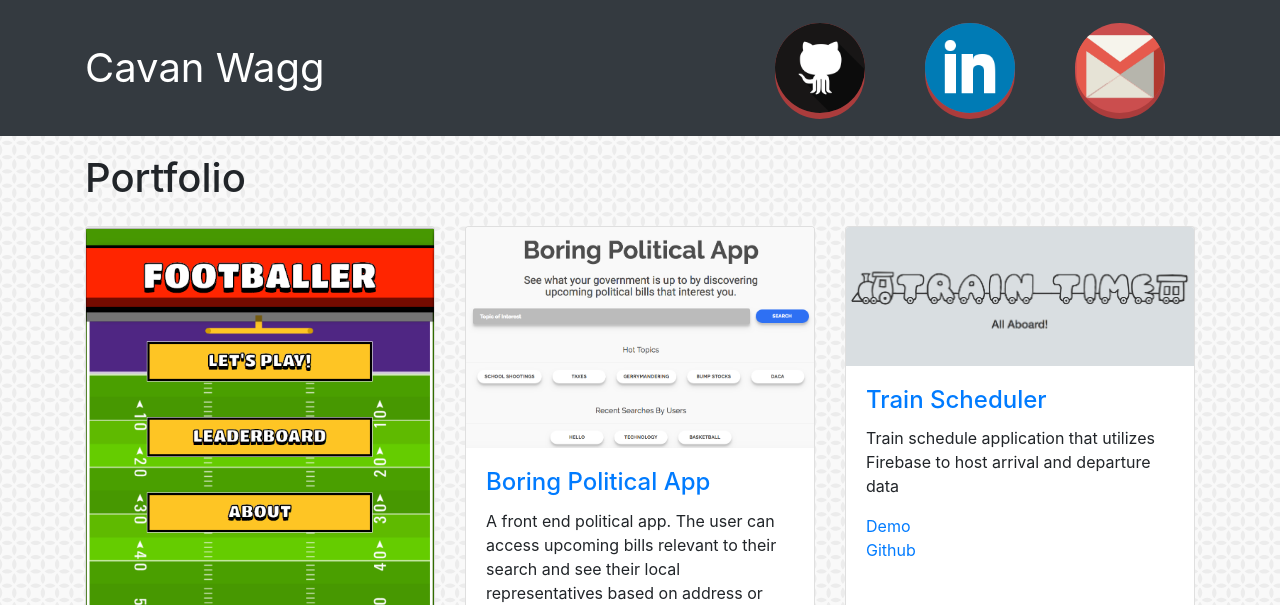
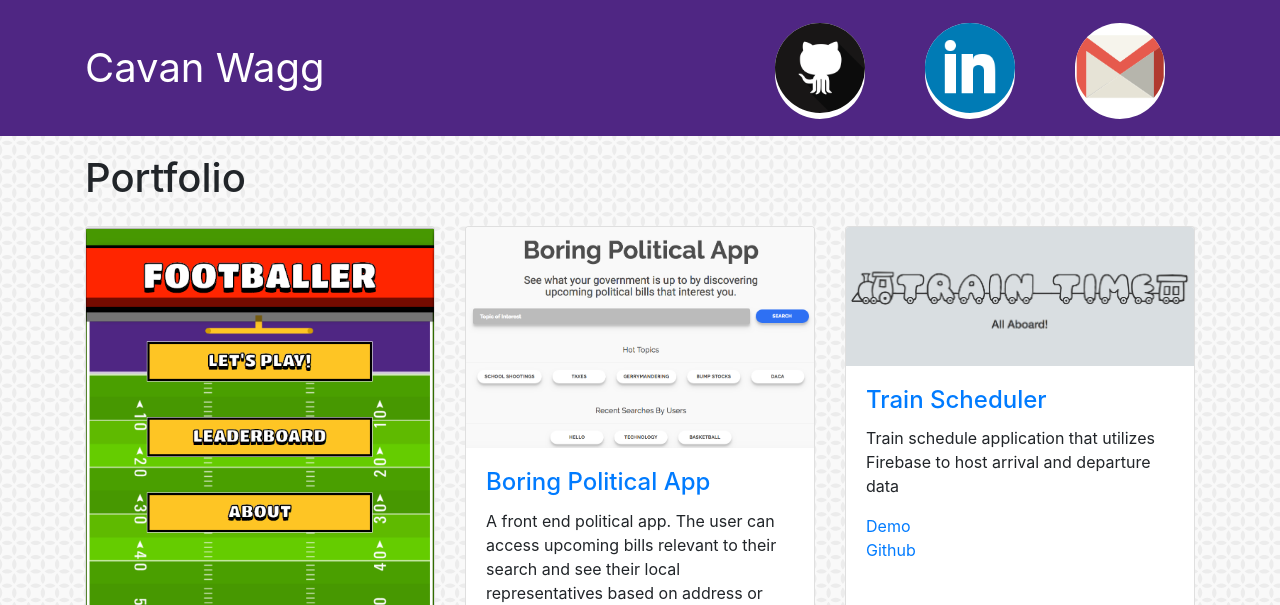
Before and after one commit to CavanWagg/professional-portfolio, a PHP site: page /index.html in a window 1280 px wide. Shown: the top 605 px of the page. Run offline with PHP 8.4, Linux system fonts and the light colour scheme.

Commit message:
links added and color change

```diff
--- a/css/4-col-portfolio.css
+++ b/css/4-col-portfolio.css
@@ -47,9 +47,9 @@ body {
 }
 
 .btn-2 {
-	background: #cb4e4e;
+	background: #fff;
 	color: #fff;
-	box-shadow: 0 6px #ab3c3c;
+	box-shadow: 0 6px #fff;
 	-webkit-transition: none;
 	-moz-transition: none;
 	transition: none;
@@ -62,12 +62,12 @@ body {
 }
 
 .btn-2i:hover {
-	box-shadow: 0 4px #ab3c3c;
+	box-shadow: 0 4px #fec524;
 	top: 2px;
 }
 
 .btn-2i:active {
-	box-shadow: 0 0 #ab3c3c;
+	box-shadow: 0 0 #fec524;
 	top: 6px;
 }
 
--- a/index.html
+++ b/index.html
@@ -21,7 +21,7 @@
   <body>
 
     <!-- Navigation -->
-    <nav class="navbar navbar-expand-lg navbar-dark bg-dark fixed-top">
+    <nav class="navbar navbar-expand-lg navbar-dark fixed-top" style="background: #4F2683">
       <div class="container">
         <a class="navbar-brand name" href="#">Cavan Wagg</a>
         <button class="navbar-toggler" type="button" data-toggle="collapse" data-target="#navbarResponsive" aria-controls="navbarResponsive" aria-expanded="false" aria-label="Toggle navigation">
@@ -143,7 +143,7 @@
                 <a href="#">Giphy-Dance-API</a>
               </h4>
               <p class="card-text">A dynamic web page that populates GIFS from the GIPHY API</p>
-              <a href="">Demo</a>
+              <a href="https://dance-giphy.herokuapp.com/#">Demo</a>
               <br>
               <a href="https://github.com/CavanWagg/Giphy-API">Github</a>
             </div>
```
Also changed, not shown: 1 other file.
